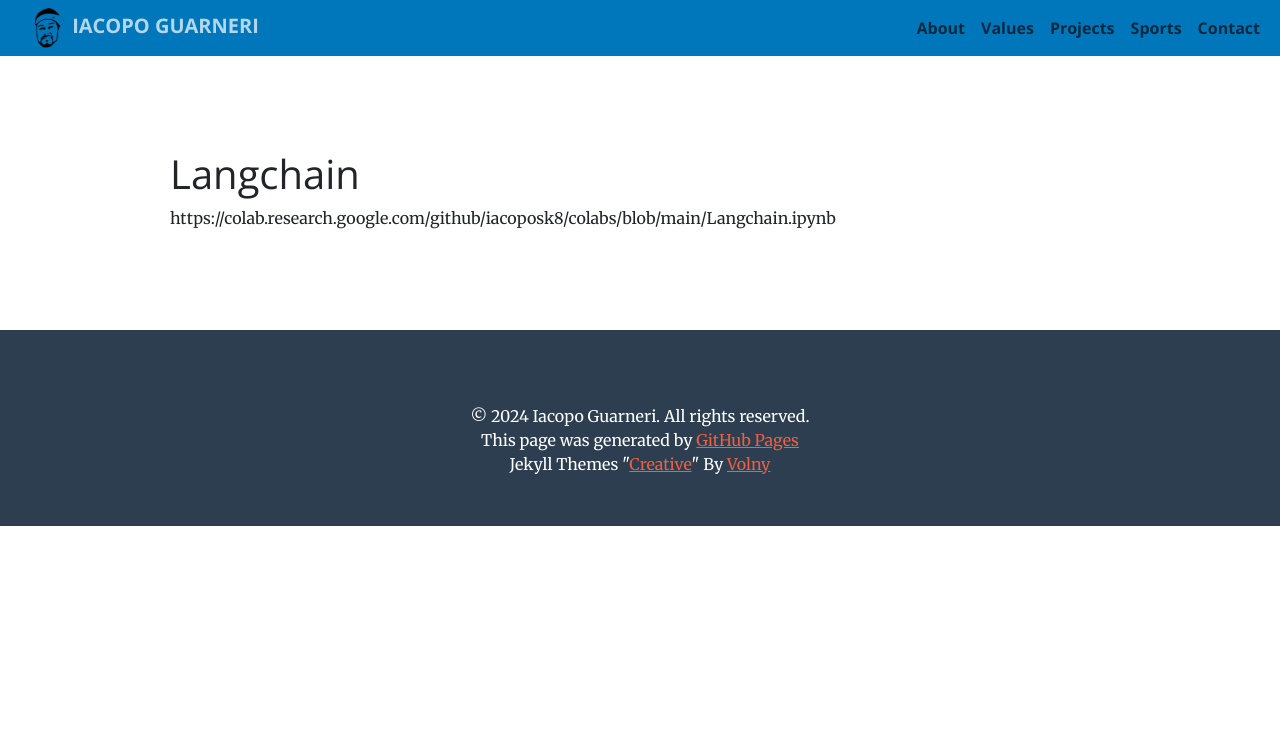
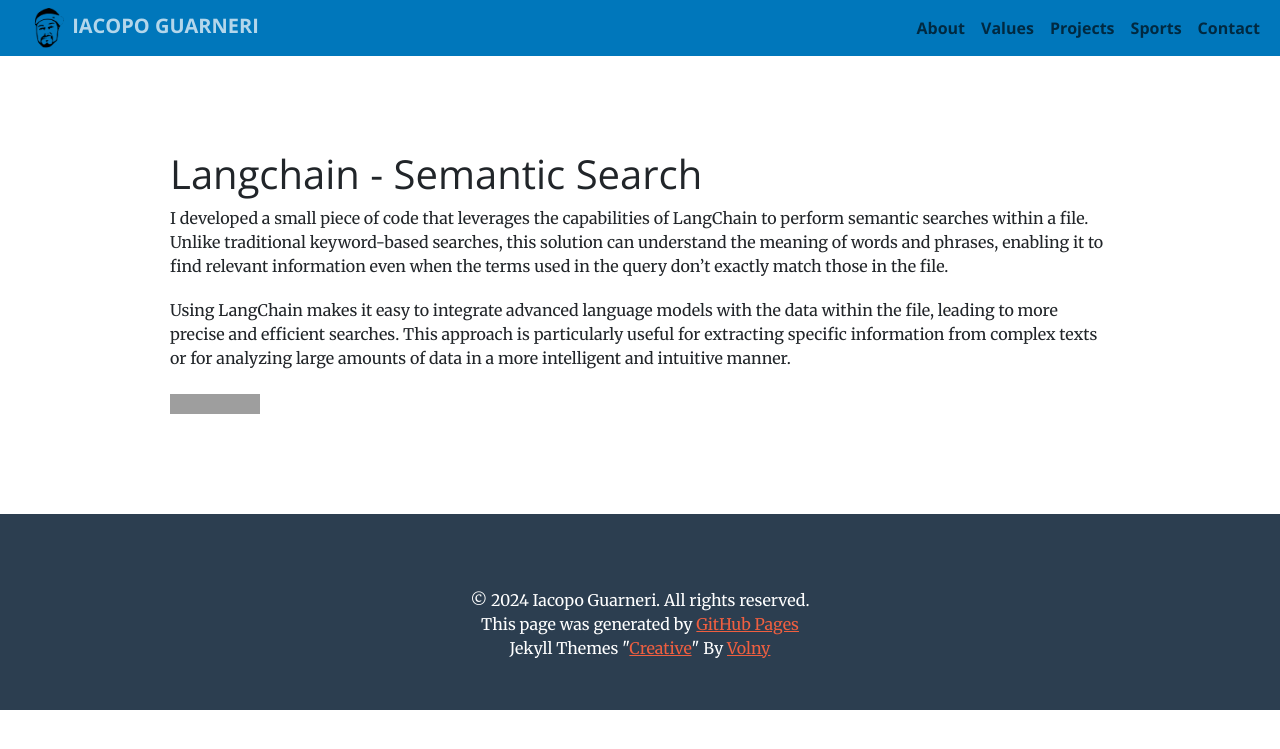
Before and after one commit to iacoposk8/iacoposk8.github.io, a Jekyll site: the page built from projects/langchain/index.md, in a window 1280 px wide and 900 px high. Shown: the top 749 px of the window. Built offline with Jekyll 4.4.1, drawn with Linux system fonts in a browser that asks for light colours; grey boxes are pictures that could not be loaded.

Commit message:
Update index.md

```diff
--- a/projects/langchain/index.md
+++ b/projects/langchain/index.md
@@ -1,8 +1,14 @@
 ---
 layout: default
-title: Langchain
+title: Langchain - Semantic Search
 ---
 
-# Langchain
+# Langchain - Semantic Search
 
-https://colab.research.google.com/github/iacoposk8/colabs/blob/main/Langchain.ipynb
+I developed a small piece of code that leverages the capabilities of LangChain to perform semantic searches within a file. Unlike traditional keyword-based searches, this solution can understand the meaning of words and phrases, enabling it to find relevant information even when the terms used in the query don’t exactly match those in the file.
+
+Using LangChain makes it easy to integrate advanced language models with the data within the file, leading to more precise and efficient searches. This approach is particularly useful for extracting specific information from complex texts or for analyzing large amounts of data in a more intelligent and intuitive manner.
+
+<a target="_blank" href="https://colab.research.google.com/github/iacoposk8/colabs/blob/main/Langchain.ipynb">
+  <img src="https://colab.research.google.com/assets/colab-badge.svg" alt="Open In Colab"/>
+</a>
```
